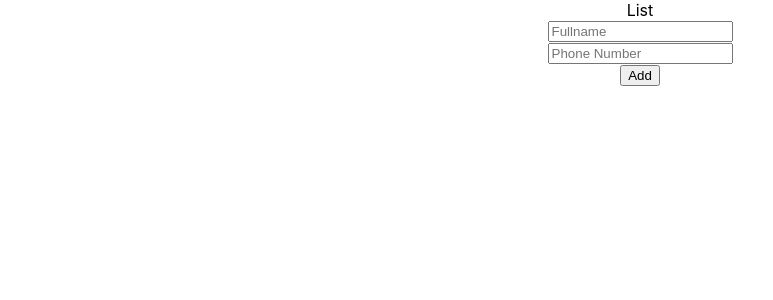
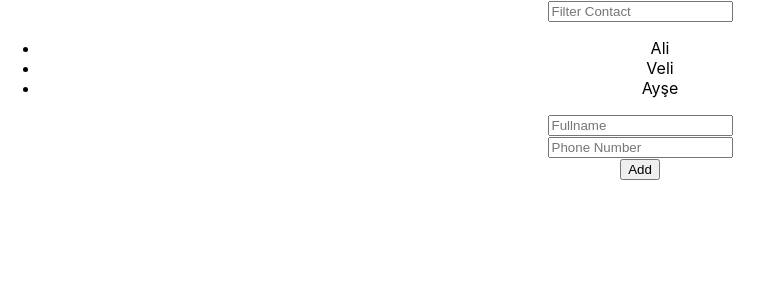
Before and after one commit to ynccsyd/ReactCourse, a React (Create React App) app in the folder react-form-app/: page / in a window 1280 px wide. Shown: the top 300 px of the page, without its empty margins (0-773 px from the left). Built offline with nearby package versions, Linux system fonts and the light colour scheme.

Commit message:
Added Lİst.js

```diff
--- a/react-form-app/src/components/Contacts/List.js
+++ b/react-form-app/src/components/Contacts/List.js
@@ -1,9 +1,32 @@
 import React from 'react'
+import {  useState} from "react";
 
-const List = () => {
+function List({ contacts }) {
+  const[filterText, setFilterText]=useState("");
+
+  const filtered=contacts.filter((item)=>{
+    return Object.keys(item).some((key) =>
+      item[key]
+      .toString()
+      .toLowerCase()
+      .includes(filterText.toLocaleLowerCase())
+    );
+  });
+  console.log(filtered);
   return (
-    <div>List</div>
-  )
+    <div>
+      <input
+        placeholder='Filter Contact'
+        value={filterText}
+        onChange={(e)=>setFilterText(e.target.value)} />
+      <ul>
+        {filtered.map((contact, i) => (
+          <li key={i}>
+            {contact.fullname}
+          </li>))}
+      </ul>
+    </div>
+  );
 }
 
-export default List
+export default List;
--- a/react-form-app/src/components/Contacts/index.js
+++ b/react-form-app/src/components/Contacts/index.js
@@ -1,9 +1,22 @@
-import {useState, useEffect} from 'react'
+import { useState, useEffect } from 'react'
 import List from "./List"
 import Form from "./Form"
 
-const Contacts = () => {
-  const[contacts, setContacts]=useState([]);
+function Contacts() {
+  const [contacts, setContacts] = useState([
+    {
+      fullname:"Ali",
+      phone_number:"1236"
+    },
+    {
+      fullname:"Veli",
+      phone_number:"6321"
+    },
+    {
+      fullname:"Ayşe",
+      phone_number:"7989"
+    }
+  ]);
 
   useEffect(() => {
     console.log(contacts);
@@ -11,8 +24,8 @@ const Contacts = () => {
 
   return (
     <div>
-    <List/>
-    <Form addContact={setContacts} contacts={contacts} />
+      <List contacts={contacts} />
+      <Form addContact={setContacts} contacts={contacts} />
     </div>
   )
 }
```
